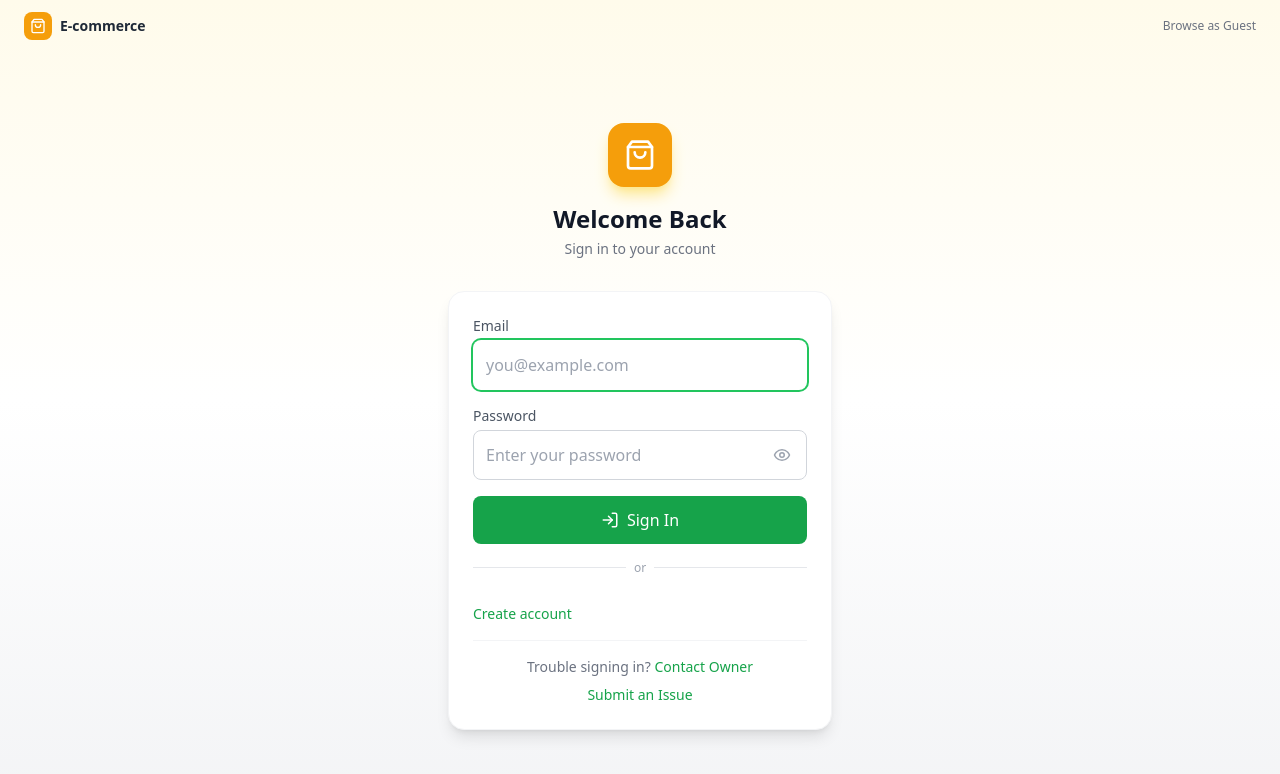
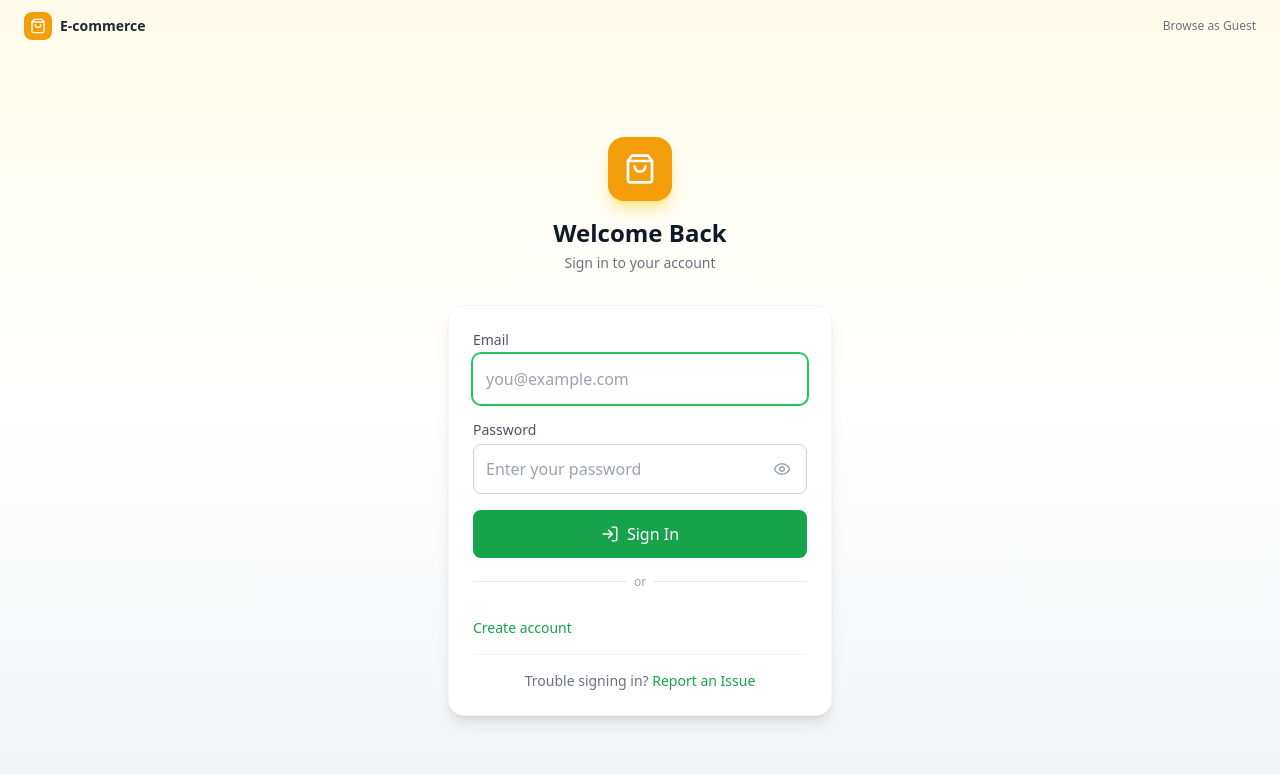
Before and after one commit to srishanth2006/E-commerce, a React (Vite) app in the folder frontend/: page /customer/login in a window 1280 px wide. Shown: the top 774 px of the page. Built offline with nearby package versions, Linux system fonts and the light colour scheme; no server answers.

Commit message:
Replace WhatsApp with in-app issue report form on login page

```diff
--- a/frontend/src/pages/CustomerLogin.jsx
+++ b/frontend/src/pages/CustomerLogin.jsx
@@ -134,16 +134,11 @@ export default function CustomerLogin() {
               </Link>
             </div>
 
-            <div className="border-t border-gray-100 dark:border-gray-700 pt-4 text-center space-y-2">
+            <div className="border-t border-gray-100 dark:border-gray-700 pt-4 text-center">
               <p className="text-sm text-gray-500 dark:text-gray-400">
                 Trouble signing in?{" "}
-                <a href="https://wa.me/919999999999?text=Hi%20I%20need%20help%20with%20my%20account" target="_blank" rel="noopener noreferrer" className="text-primary-600 font-medium hover:underline">
-                  Contact Owner
-                </a>
-              </p>
-              <p className="text-sm text-gray-500 dark:text-gray-400">
                 <Link to="/help" className="text-primary-600 font-medium hover:underline">
-                  Submit an Issue
+                  Report an Issue
                 </Link>
               </p>
             </div>
--- a/frontend/src/pages/HelpDesk.jsx
+++ b/frontend/src/pages/HelpDesk.jsx
@@ -1,7 +1,7 @@
 import { useState } from "react";
 import { Link } from "react-router-dom";
 import {
-  HelpCircle, MessageCircle, Phone, Mail, ChevronDown, ChevronUp,
+  HelpCircle, Phone, Mail, ChevronDown, ChevronUp,
   Package, Truck, CreditCard, RotateCcw, Search, Send, Clock,
   MapPin, Headphones, ArrowRight, CheckCircle, Hash, MessageSquare
 } from "lucide-react";
@@ -49,7 +49,6 @@ const FAQ_DATA = [
 
 const CONTACT_OPTIONS = [
   { icon: <Phone size={20} />, label: "Call Us", value: "+91 98765 43210", href: "tel:+919876543210", color: "bg-green-500" },
-  { icon: <MessageCircle size={20} />, label: "WhatsApp", value: "Chat on WhatsApp", href: "https://wa.me/919876543210", color: "bg-emerald-500" },
   { icon: <Mail size={20} />, label: "Email", value: "support@ecommerce.in", href: "mailto:support@ecommerce.in", color: "bg-blue-500" },
 ];
 
```
